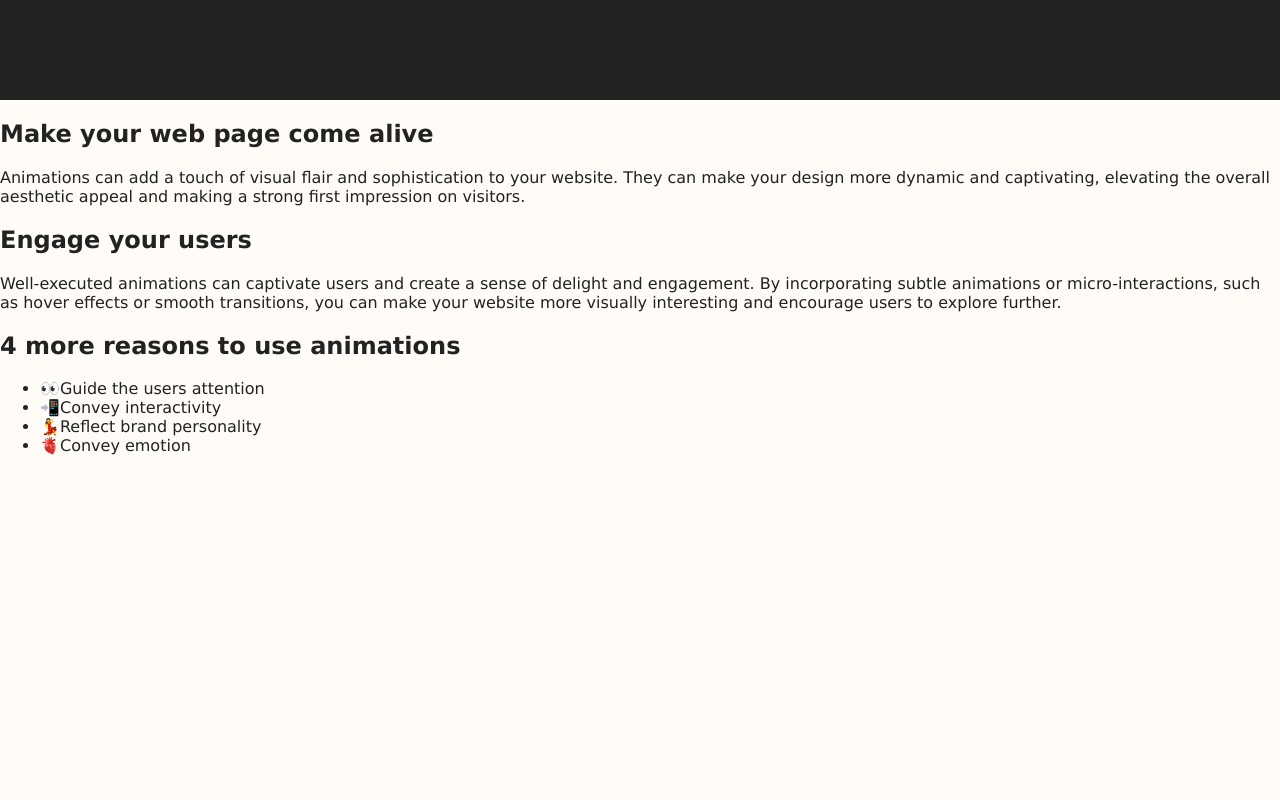
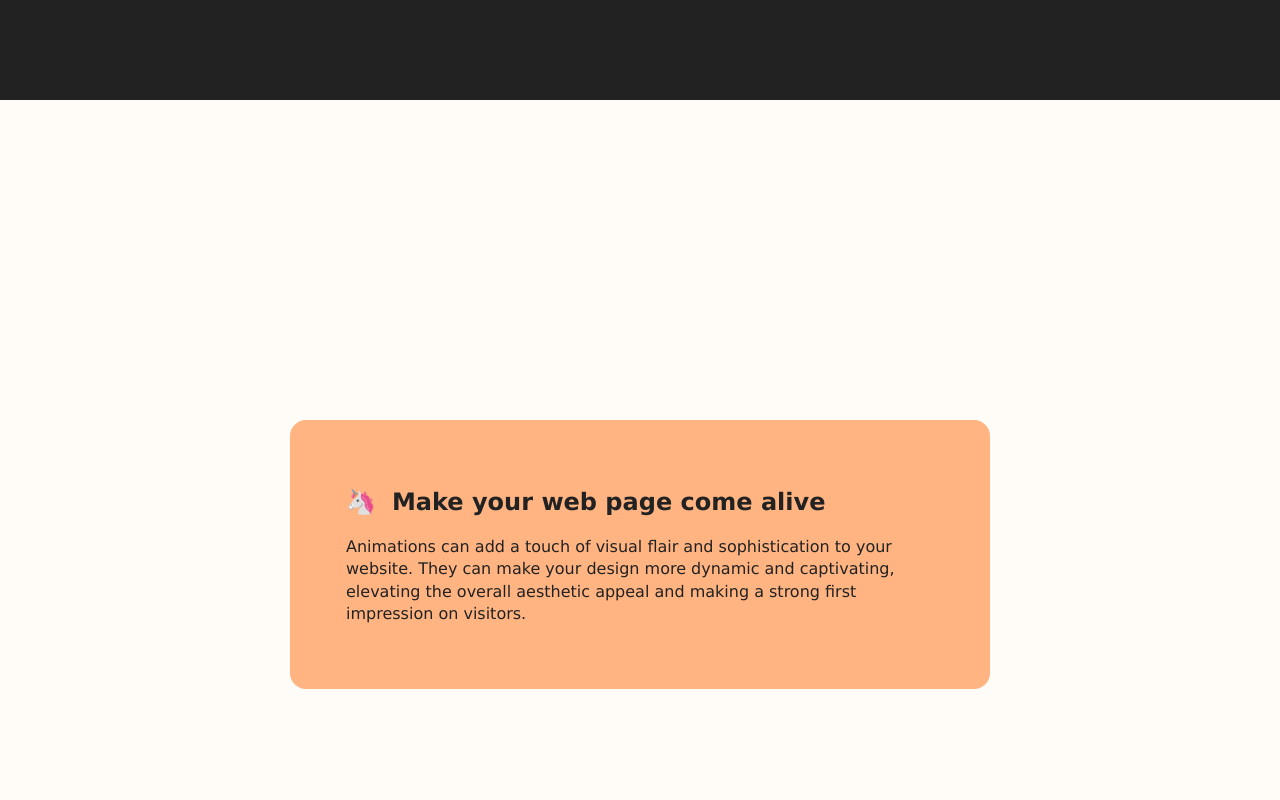
Before and after one commit to petterskogh/animations, a plain HTML site: page index.html in a window 1280 px wide. Shown: the part 700-1500 px from the top of the page. Before the commit the page ends 1171 px from the top, so only its background shows below. Drawn offline with Linux system fonts and the light colour scheme.

Commit message:
💄 Update looks and animation

```diff
--- a/animations.js
+++ b/animations.js
@@ -10,7 +10,7 @@ function initAnimations() {
   const lazyElements = document.querySelectorAll('[data-animation]:not([data-animation-eager])');
 
   triggerOnEnterScreen((element) => {
-    animate(element, element.dataset.animation);
+    animate(element, element.dataset.animation, element.dataset.animationDelay);
   }, lazyElements);
 
   eagerElements.forEach((element) => {
--- a/index.html
+++ b/index.html
@@ -19,23 +19,31 @@
   </header>
 
   <main>
-    <section id="first-section" data-animation="fade-up">
-      <h2>Make your web page come alive</h2>
+    <section class="large-section" id="first-section" data-animation="fade-up">
+      <h2><i data-animation="shake">🦄</i>Make your web page come alive</h2>
       <p>Animations can add a touch of visual flair and sophistication to your website. They can make your design more dynamic and captivating, elevating the overall aesthetic appeal and making a strong first impression on visitors.</p>
     </section>
 
-    <section data-animation="fade-up">
-      <h2>Engage your users</h2>
+    <section class="large-section" data-animation="fade-up">
+      <h2><i data-animation="shake">🚀</i>Engage your users</h2>
       <p>Well-executed animations can captivate users and create a sense of delight and engagement. By incorporating subtle animations or micro-interactions, such as hover effects or smooth transitions, you can make your website more visually interesting and encourage users to explore further.</p>
     </section>
 
-    <section>
+    <section data-animation="fade-up">
       <h2>4 more reasons to use animations</h2>
-      <ul data-animation="fade-up" data-animation-option="roll-children">
-        <li><i>👀</i>Guide the users attention</li>
-        <li><i>📲</i>Convey interactivity</li>
-        <li><i>💃</i>Reflect brand personality</li>
-        <li><i>🫀</i>Convey emotion</li>
+      <ul>
+        <li data-animation="fade-up" data-animation-delay="100">
+          <i>👀</i>Guide the users attention
+        </li>
+        <li data-animation="fade-up" data-animation-delay="200">
+          <i>📲</i>Convey interactivity
+        </li>
+        <li data-animation="fade-up" data-animation-delay="300">
+          <i>💃</i>Reflect brand personality
+        </li>
+        <li data-animation="fade-up" data-animation-delay="400">
+          <i>🫀</i>Convey emotion
+        </li>
       </ul>
     </section>
   </main>
--- a/styles/animations.scss
+++ b/styles/animations.scss
@@ -12,6 +12,13 @@
   animation-name: clip-right;
   animation-duration: 0.75s;
   animation-timing-function: ease-out;
+}
+
+.shake {
+  animation-name: shake;
+  animation-duration: 0.3s;
+  animation-timing-function: ease-out;
+  animation-iteration-count: 3;
 }
 
 @keyframes fade-in {
@@ -43,3 +50,17 @@
     clip-path: inset(0 0 0 0);
   }
 }
+
+@keyframes shake {
+  0% {
+    transform: rotate(0deg);
+  }
+
+  50% {
+    transform: rotate(30deg);
+  }
+
+  100% {
+    transform: rotate(0deg);
+  }
+}
--- a/styles/main.scss
+++ b/styles/main.scss
@@ -3,6 +3,7 @@
 
 html {
   scroll-behavior: smooth;
+  scroll-padding-top: 10rem;
 }
 
 body {
@@ -17,6 +18,15 @@ body {
 
 i {
   font-style: normal;
+}
+
+p {
+  line-height: 140%;
+}
+
+h1, h2, h3 {
+  display: flex;
+  gap: 1rem;
 }
 
 header {
@@ -91,3 +101,70 @@ header {
     transform: translateY(0) scaleY(1) rotate(180deg);
   }
 }
+
+main {
+  display: flex;
+  flex-direction: column;
+  gap: 20rem;
+
+  max-width: 700px;
+  margin: 0 auto;
+  padding: 20rem 0;
+
+  section {
+    &.large-section {
+      padding: 3rem 3.5rem;
+      border-radius: 1rem;
+
+      &:nth-of-type(1) {
+        background-color: $orange;
+      }
+
+      &:nth-last-of-type(2) {
+        background-color: $yellow;
+      }
+    }
+
+    ul {
+      display: grid;
+      grid-template-columns: repeat(2, 1fr);
+      gap: 2rem;
+
+      list-style: none;
+      padding: 0;
+      margin: 0;
+
+      li {
+        display: flex;
+        flex-direction: column;
+        justify-content: center;
+        align-items: center;
+        gap: 1.5rem;
+
+        padding: 4rem 2rem;
+
+        border-radius: 1rem;
+
+        &:nth-of-type(1) {
+          background-color: $blue;
+        }
+
+        &:nth-of-type(2) {
+          background-color: $green;
+        }
+
+        &:nth-of-type(3) {
+          background-color: $turquoise;
+        }
+
+        &:nth-of-type(4) {
+          background-color: $pink;
+        }
+
+        i {
+          font-size: 4rem;
+        }
+      }
+    }
+  }
+}
--- a/styles/variables.scss
+++ b/styles/variables.scss
@@ -1,2 +1,8 @@
 $black: #222222;
 $white: #fffcf7;
+$blue: #8dd3fa;
+$green: #b4ea9f;
+$orange: #ffb482;
+$yellow: #ffe682;
+$turquoise: #97e7d7;
+$pink: #f4b9de;
```
Also changed, not shown: style.css, 1 other file.
